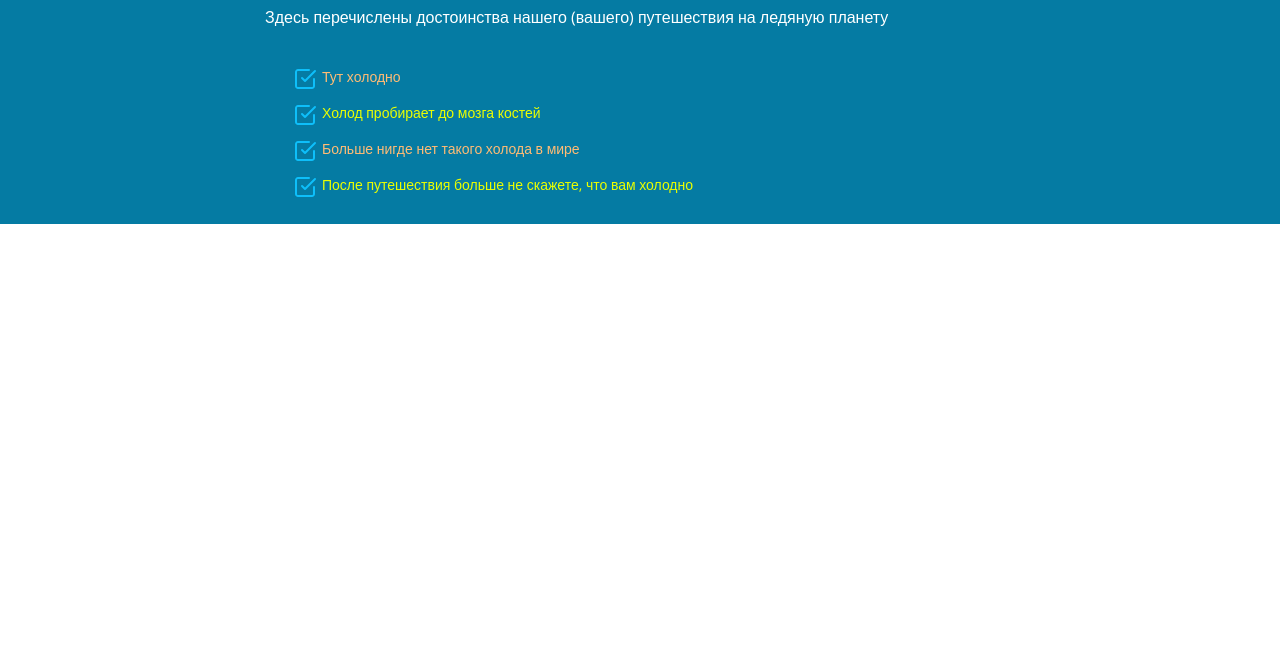
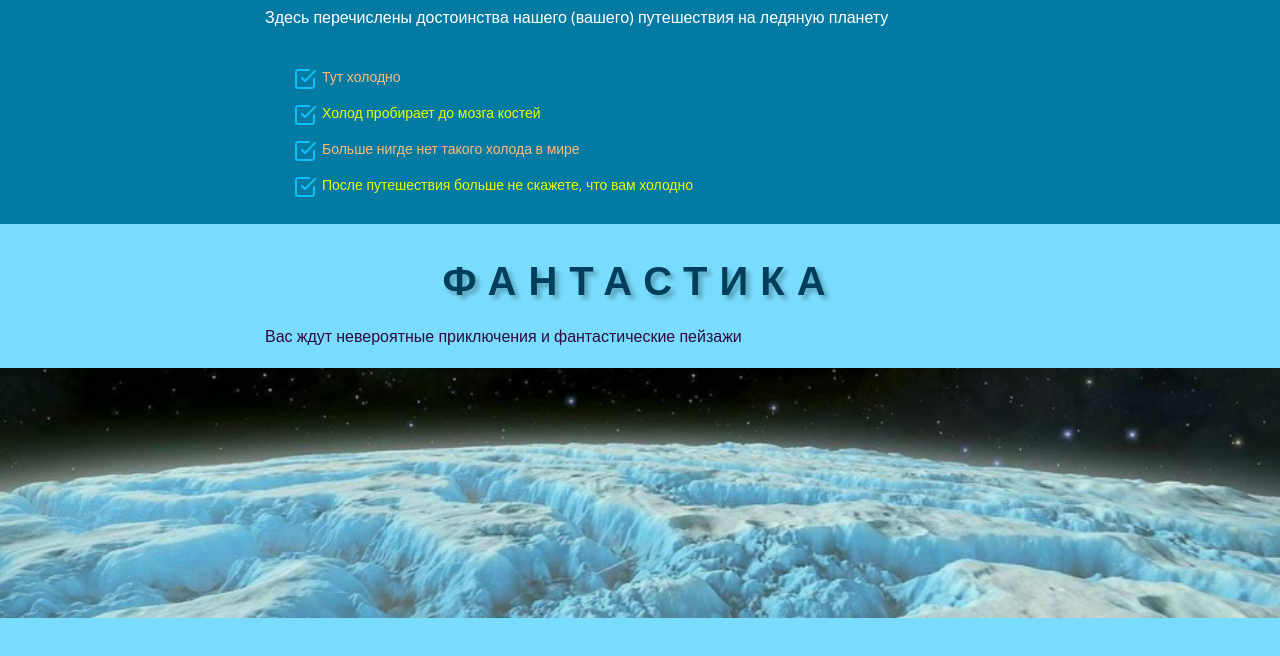
Before and after one commit to klevoDev/10-background-practice, a plain HTML site: page index.html in a window 1280 px wide. Shown: the part 658-1314 px from the top of the page. Before the commit the page ends 882 px from the top, so only its background shows below. Drawn offline with nearby package versions, Linux system fonts and the light colour scheme.

Commit message:
add section fantasy

```diff
--- a/css/style.css
+++ b/css/style.css
@@ -9,6 +9,7 @@
 
 body {
     font-family: 'Open Sans', sans-serif;
+    background-color: #057BA3;
 }
 
 
@@ -35,6 +36,7 @@ body {
 }
 
 .text {
+    color: #300A3E;
     line-height: 130%;
 }
 
@@ -49,9 +51,13 @@ body {
 }
 
 .page__advantages {
-    background-color: #057BA3;
+    padding: 30px 0 27px;
+}
 
-    padding: 30px 0 27px;
+.page__fantasy {
+    background-color: #79DCFD;
+
+    padding: 30px 0 43px;
 }
 
 
@@ -95,16 +101,14 @@ body {
     margin-bottom: 18px;
 }
 
-.earth__img {
+.earth__image {
     border: 5px solid #FFFFFF;
     border-radius: 3px;
 
     max-width: 100%;
 }
 
-.earth__text {
-    color: #300A3E;
-}
+.earth__text {}
 
 
 
@@ -157,3 +161,28 @@ body {
 .advantages__item:last-child {
     margin-bottom: 0;
 }
+
+
+
+.fantasy {}
+
+.fantasy__subheading {
+    color: #003F5C;
+
+    margin-bottom: 20px;
+}
+
+.fantasy__text {
+    margin-bottom: 21px;
+}
+
+.fantasy__wrap-image {
+    height: 250px;
+}
+
+.fantasy__image {
+    width: 100%;
+    height: 100%;
+
+    object-fit: cover;
+}
--- a/index.html
+++ b/index.html
@@ -27,7 +27,7 @@
                         Ледяная земля
                     </h1>
                     <div class="earth__wrap-image">
-                        <img class="earth__img" src="./img/ice-earth.jpg" alt="Леденая земля.">
+                        <img class="earth__image" src="./img/ice-earth.jpg" alt="Леденая земля.">
                     </div>
                     <p class="earth__text text">
                         Уникальное предложение! Отдых на ледяной планете! Только сейчас, успейте!
@@ -59,6 +59,20 @@
                     </ul>
                 </div>
             </section>
+
+            <section class="page__fantasy fantasy">
+                <div class="case">
+                    <h2 class="fantasy__subheading subheading">
+                        Фантастика
+                    </h2>
+                    <p class="fantasy__text text">
+                        Вас ждут невероятные приключения и фантастические пейзажи
+                    </p>
+                </div>
+                <div class="fantasy__wrap-image">
+                    <img class="fantasy__image" src="./img/glaciers.jpg" alt="Ледники под ночным небом.">
+                </div>
+            </section>
         </main>
     </div>
 </body>
```
Also changed, not shown: img/glaciers.jpg (added).
